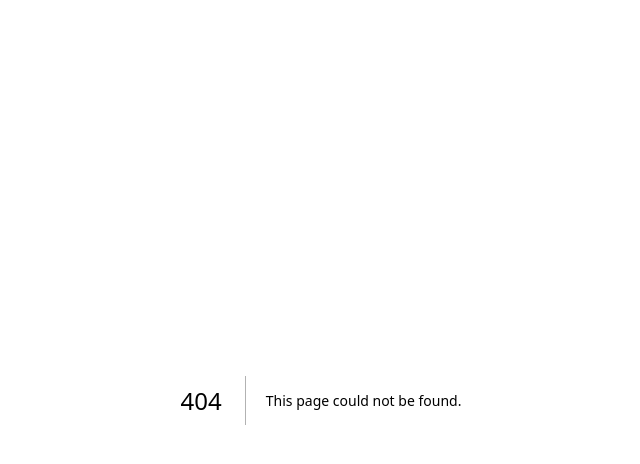
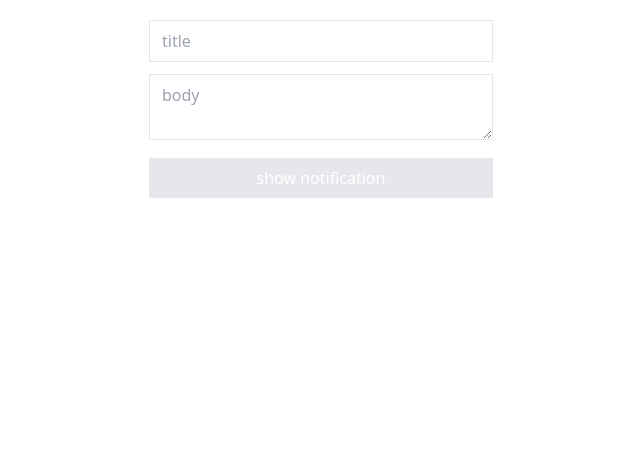
Before and after one commit to stoikal/28-days, a Next.js app: page /day/12 in a window 1280 px wide. Before the commit this address had no page. Shown: the top 464 px of the page, without its empty margins (319-959 px from the left). Built offline with nearby package versions, Linux system fonts and the light colour scheme.

Commit message:
feat(day-12): create page

```diff
--- /dev/null
+++ b/src/pages/day/12.tsx
@@ -0,0 +1,70 @@
+import { useState, ChangeEvent, useMemo } from 'react'
+import Head from 'next/head'
+
+export default function Day12 () {
+  const [title, setTitle] = useState('')
+  const [body, setBody] = useState('')
+
+  const showNotification = () => {
+    if (Notification.permission === 'granted') {
+      // eslint-disable-next-line no-new
+      new Notification(title, { body })
+    } else if (Notification.permission !== 'denied') {
+      Notification.requestPermission().then(function (permission) {
+        if (permission === 'granted') {
+          // eslint-disable-next-line no-new
+          new Notification('notificationMessage')
+        }
+      })
+    }
+  }
+
+  const handleTitleChange = (e: ChangeEvent<HTMLInputElement>) => {
+    setTitle(e.target.value)
+  }
+
+  const handleBodyChange = (e: ChangeEvent<HTMLTextAreaElement>) => {
+    setBody(e.target.value)
+  }
+
+  const isDisabled = useMemo(() => !title || !body, [title, body])
+
+  return (
+    <>
+      <Head>
+        <title>Day 12 - Notification</title>
+      </Head>
+      <main className="min-h-screen">
+        <div>
+          <div className="p-5 text-center w-auto max-w-sm mx-auto">
+            <input
+              value={title}
+              type="text"
+              placeholder='title'
+              className="border mb-3 py-2 px-3 w-full"
+              onChange={handleTitleChange}
+            />
+            <br/>
+            <textarea
+              value={body}
+              placeholder='body'
+              className="border  mb-3 py-2 px-3 w-full"
+              onChange={handleBodyChange}
+            />
+            <br/>
+            <button
+              type="button"
+              className={`${isDisabled ? 'bg-gray-200' : 'bg-gray-500'} p-2 px-3 w-full`}
+              disabled={isDisabled}
+              onClick={showNotification}
+            >
+              <span className='text-white'>
+                show notification
+              </span>
+            </button>
+          </div>
+        </div>
+      </main>
+    </>
+  )
+}
--- a/src/pages/index.tsx
+++ b/src/pages/index.tsx
@@ -17,7 +17,8 @@ const content = [
   { title: 'Day 8 - BroadcastChannel', subtitle: 'BroadcastChannel API' },
   { title: 'Day 9 - Battery', subtitle: 'Battery API' },
   { title: 'Day 10 - Pengenalan Suara', subtitle: 'Web Speech API' },
-  { title: 'Day 11 - Simple Puzzle', subtitle: 'Drag and Drop API' }
+  { title: 'Day 11 - Simple Puzzle', subtitle: 'Drag and Drop API' },
+  { title: 'Day 12 - Notification', subtitle: 'Notifications API' }
 ]
 
 export default function Home () {
```
